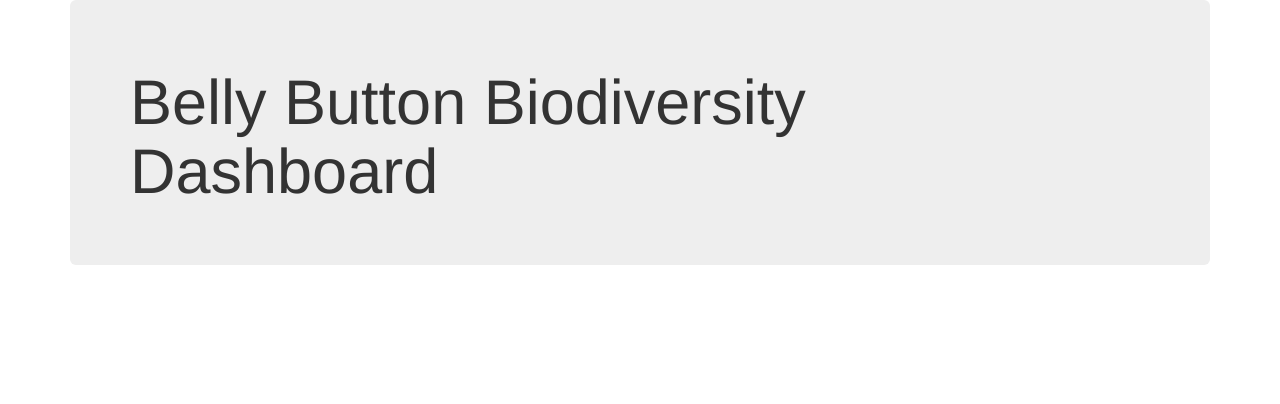
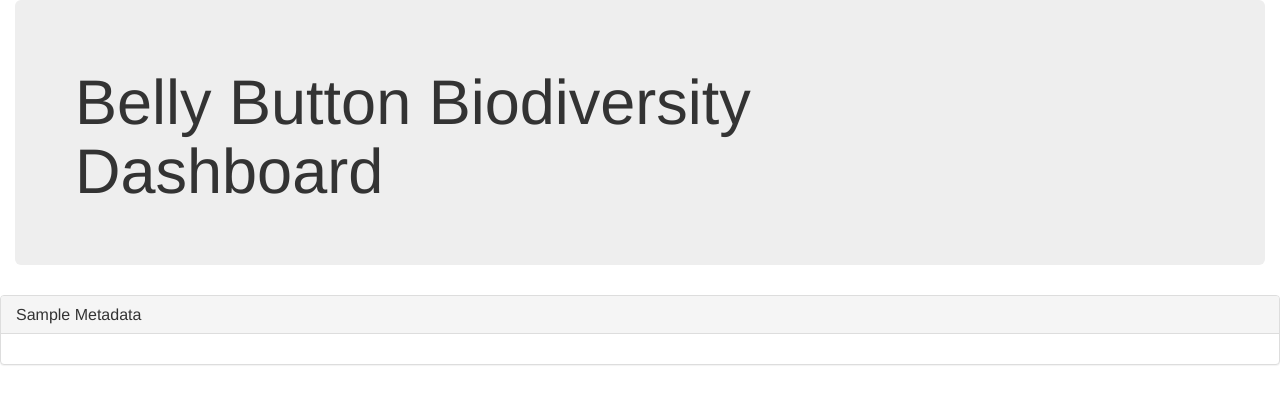
Before and after one commit to txstu09/belly_button_biodiversity, a Flask app: page / in a window 1280 px wide. Shown: the top 404 px of the page. Run offline with Flask 2, Linux system fonts and the light colour scheme; data that the repository does not hold is empty; parts of the project's set-up code (start-up, migrations or seed data) failed here and were passed over; some libraries are stand-ins or nearby versions.

Commit message:
update js and html

```diff
--- a/api.py
+++ b/api.py
@@ -91,4 +91,5 @@ def sample_count(sample):
     return jsonify(sample_counts)
 
 if __name__ == '__main__':
-    app.run()
+    app.config['TEMPLATES_AUTO_RELOAD'] = True
+    app.run(debug=True)
--- /dev/null
+++ b/static/js/plots.js
@@ -0,0 +1,42 @@
+function selectSample() {
+    var route = "/names";
+
+    d3.json(route, function(error, response) {
+        var data = response;
+
+        var dropdown = d3.select("#dropdown");
+        dropdown
+            .append("select")
+            .attr("id", "selDataset")
+            .on("change", optionChanged(this.value))
+            .selectAll("option")
+            .data(data)
+            .enter()
+            .append("option")
+            .attr("value", d => d)
+            .text(d => d);
+    });
+}
+
+function metadataPanel(sample) {
+    var route = "/metadata/"+ sample;
+
+    d3.json(route, function(error, response) {
+        var data = response;
+        var panel = d3.select("#infopanel");
+
+        panel.append("p").text("AGE: " + data.AGE);
+        panel.append("p").text("BBTYPE: " + data.BBTYPE);
+        panel.append("p").text("ETHNICITY: " + data.ETHNICITY);
+        panel.append("p").text("GENDER: " + data.GENDER);
+        panel.append("p").text("LOCATION: " + data.LOCATION);
+        panel.append("p").text("SAMPLEID: " + data.SAMPLEID);
+    });
+}
+
+function optionChanged(sample) {
+
+}
+
+selectSample();
+metadataPanel("BB_940");
--- a/templates/index.html
+++ b/templates/index.html
@@ -4,21 +4,40 @@
     <meta charset="UTF-8">
     <meta name="viewport" content="width=device-width, initial-scale=1.0">
     <meta http-equiv="X-UA-Compatible" content="ie=edge">
-    <title>Document</title>
+    <title>Belly Button Biodoversity</title>
+    <link rel="shortcut icon" href="{{ url_for('static', filename='assets/favicon.ico') }}">
     <link rel="stylesheet" href="https://maxcdn.bootstrapcdn.com/bootstrap/3.3.7/css/bootstrap.min.css">
-    <link rel="stylesheet" href="../css/styles.css">
+    <link rel="stylesheet" href="{{ url_for('static', filename='css/styles.css') }}">
     <script src="https://cdnjs.cloudflare.com/ajax/libs/d3/4.13.0/d3.min.js"></script>
 </head>
 <body>
-    <div class="container">
+    <div class="container-fluid">
         <div class="jumbotron">
             <h1>Belly Button Biodiversity <br>
                 Dashboard
             </h1>
         </div>
     </div>
+
+    <div id="dropdown"></div>
+
+    <div class="panel panel-default">
+        <div class="panel-heading">
+          <h3 class="panel-title">Sample Metadata</h3>
+        </div>
+        <div class="panel-body" id="infopanel"></div>
+    </div>
+
     <div id="pie"></div>
+
     <div id="bubble"></div>
 
+    <script src="{{ url_for('static', filename='js/plots.js') }}"></script>
+    <script src="https://cdnjs.cloudflare.com/ajax/libs/jquery/3.3.1/jquery.min.js"></script>
+    <script src="https://maxcdn.bootstrapcdn.com/bootstrap/3.3.7/js/bootstrap.min.js"></script>
+
+    <!--
+    <div>Icons made by <a href="http://www.freepik.com" title="Freepik">Freepik</a> from <a href="https://www.flaticon.com/" title="Flaticon">www.flaticon.com</a> is licensed by <a href="http://creativecommons.org/licenses/by/3.0/" title="Creative Commons BY 3.0" target="_blank">CC 3.0 BY</a></div>
+    -->
 </body>
 </html>
```
Also changed, not shown: js/plots.js (deleted), static/assets/favicon.ico (added), static/css/styles.css (added).
